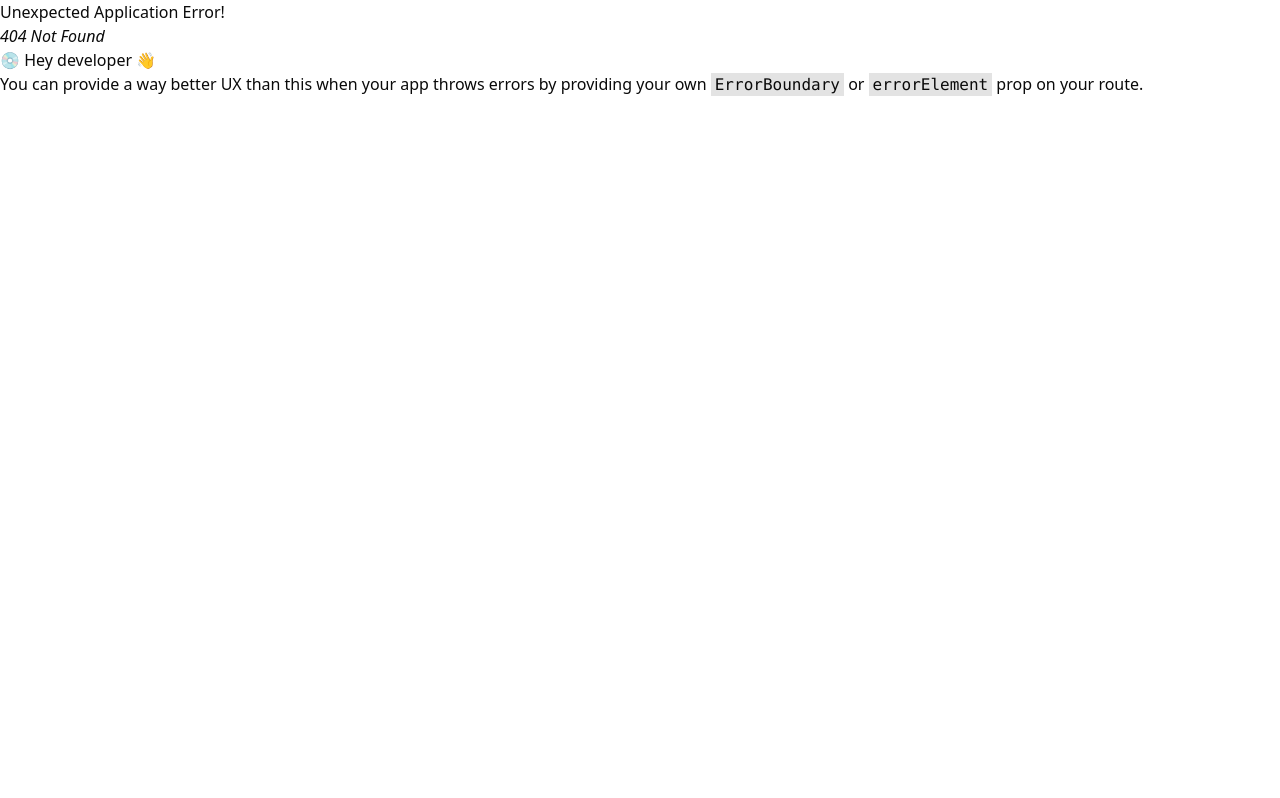
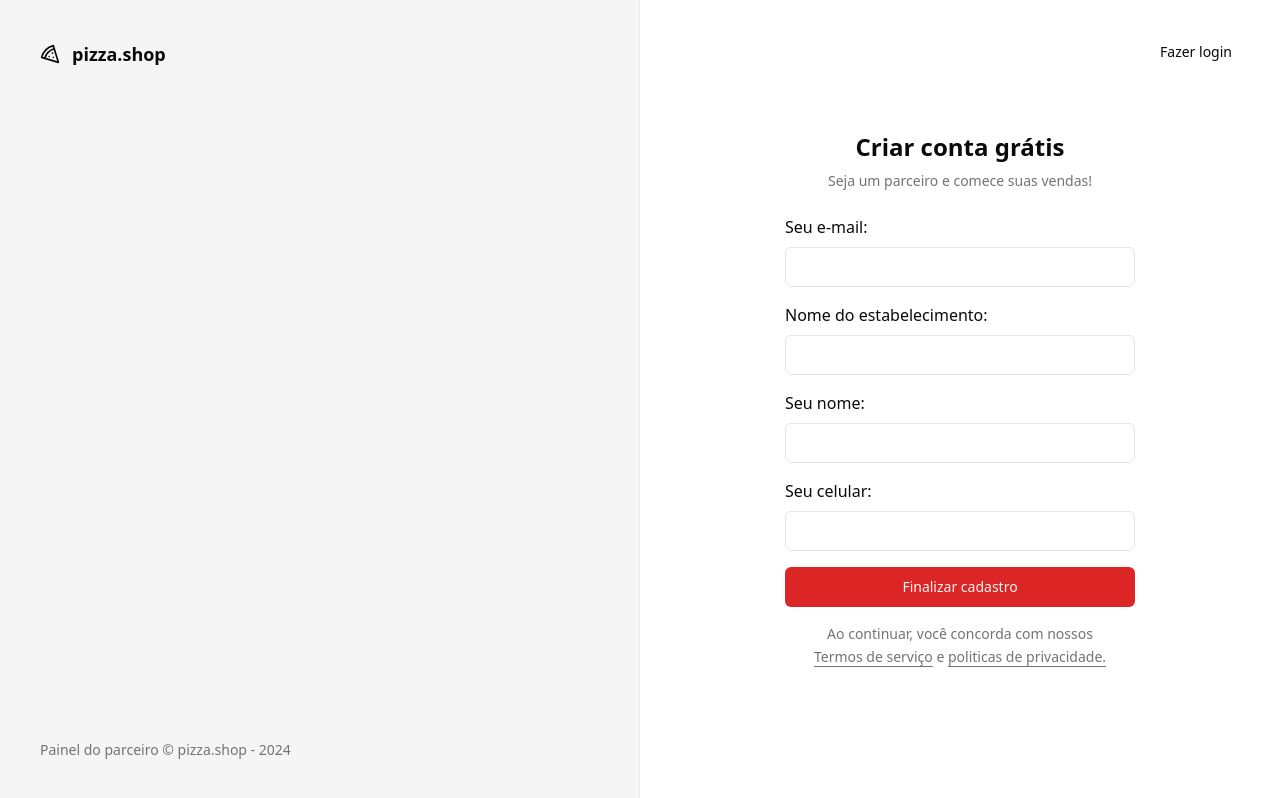
Before and after one commit to joaopelisson/ReactJS_PizzaShop, a React (Vite) app: page /sign-up in a window 1280 px wide. Before the commit this address had no page. Built offline with nearby package versions, Linux system fonts and the light colour scheme.

Commit message:
feat: new page - register establishment

```diff
--- a/src/pages/_layouts/auth.tsx
+++ b/src/pages/_layouts/auth.tsx
@@ -14,7 +14,7 @@
         </footer>
       </div>
 
-      <div className="flex flex-col items-center justify-center">
+      <div className="relative flex flex-col items-center justify-center">
         <Outlet />
       </div>
     </div>
--- a/src/pages/auth/sign-in.tsx
+++ b/src/pages/auth/sign-in.tsx
@@ -1,6 +1,7 @@
 import { Label } from '@radix-ui/react-label'
 import { Helmet } from 'react-helmet-async'
 import { useForm } from 'react-hook-form'
+import { Link } from 'react-router-dom'
 import { toast } from 'sonner'
 import { z } from 'zod'
 
@@ -39,6 +40,9 @@
     <>
       <Helmet title="Login" />
       <main className="p-8">
+        <Button variant="ghost" asChild className="absolute right-8 top-8">
+          <Link to="/sign-up">Novo estabelecimento</Link>
+        </Button>
         <div className="flex w-[350px] flex-col justify-center gap-6">
           <div className="flex flex-col gap-2 text-center">
             <h1 className="tracking-tighti text-2xl font-semibold">
--- /dev/null
+++ b/src/pages/auth/sign-up.tsx
@@ -0,0 +1,107 @@
+import { Label } from '@radix-ui/react-label'
+import { Helmet } from 'react-helmet-async'
+import { useForm } from 'react-hook-form'
+import { Link, useNavigate } from 'react-router-dom'
+import { toast } from 'sonner'
+import { z } from 'zod'
+
+import { Button } from '@/components/ui/button'
+import { Input } from '@/components/ui/input'
+
+const signUpForm = z.object({
+  restaurantName: z.string(),
+  managerName: z.string(),
+  phone: z.string(),
+  email: z.string().email(),
+})
+
+type SignUpFormType = z.infer<typeof signUpForm>
+
+export function SignUp() {
+  const {
+    register,
+    handleSubmit,
+    formState: { isSubmitting },
+  } = useForm<SignUpFormType>()
+  const navigate = useNavigate()
+
+  async function handleSignUp(data: SignUpFormType) {
+    try {
+      console.log(data)
+      await new Promise((resolve) => setTimeout(resolve, 2000))
+
+      toast.success(`Estabelecimento cadastrado com sucesso!`, {
+        action: {
+          label: 'Login',
+          onClick: () => navigate('/sign-in'),
+        },
+      })
+    } catch {
+      toast.error(
+        `Ops.. parece que houve um problema ao cadastrar o estabelecimento!`,
+      )
+    }
+  }
+  return (
+    <>
+      <Helmet title="Cadastro" />
+      <main className="p-8">
+        <Button variant="ghost" asChild className="absolute right-8 top-8">
+          <Link to="/sign-in">Fazer login</Link>
+        </Button>
+
+        <div className="flex w-[350px] flex-col justify-center gap-6">
+          <div className="flex flex-col gap-2 text-center">
+            <h1 className="tracking-tighti text-2xl font-semibold">
+              Criar conta grátis
+            </h1>
+            <p className="text-sm text-muted-foreground">
+              Seja um parceiro e comece suas vendas!
+            </p>
+          </div>
+
+          <form onSubmit={handleSubmit(handleSignUp)} className="space-y-4">
+            <div className="space-y-2">
+              <Label htmlFor="email">Seu e-mail:</Label>
+              <Input type="email" id="email" {...register('email')} />
+            </div>
+            <div className="space-y-2">
+              <Label htmlFor="restaurantName">Nome do estabelecimento:</Label>
+              <Input
+                type="text"
+                id="restaurantName"
+                {...register('restaurantName')}
+              />
+            </div>
+            <div className="space-y-2">
+              <Label htmlFor="managerName">Seu nome:</Label>
+              <Input
+                type="text"
+                id="managerName"
+                {...register('managerName')}
+              />
+            </div>
+            <div className="space-y-2">
+              <Label htmlFor="phone">Seu celular:</Label>
+              <Input type="tel" id="phone" {...register('phone')} />
+            </div>
+            <Button disabled={isSubmitting} className="w-full" type="submit">
+              Finalizar cadastro
+            </Button>
+
+            <p className="px-6 text-center text-sm leading-relaxed text-muted-foreground">
+              Ao continuar, você concorda com nossos{' '}
+              <a href="#" className="underline underline-offset-4">
+                Termos de serviço
+              </a>{' '}
+              e{' '}
+              <a href="#" className="underline underline-offset-4">
+                politicas de privacidade.
+              </a>
+            </p>
+          </form>
+        </div>
+      </main>
+    </>
+  )
+}
--- a/src/routes.tsx
+++ b/src/routes.tsx
@@ -4,6 +4,7 @@
 import { AuthLayout } from './pages/_layouts/auth'
 import { Dashboard } from './pages/app/dashboard'
 import { SignIn } from './pages/auth/sign-in'
+import { SignUp } from './pages/auth/sign-up'
 
 export const router = createBrowserRouter([
   {
@@ -24,6 +25,10 @@
         path: '/sign-in',
         element: <SignIn />,
       },
+      {
+        path: '/sign-up',
+        element: <SignUp />,
+      },
     ],
   },
 ])
```
